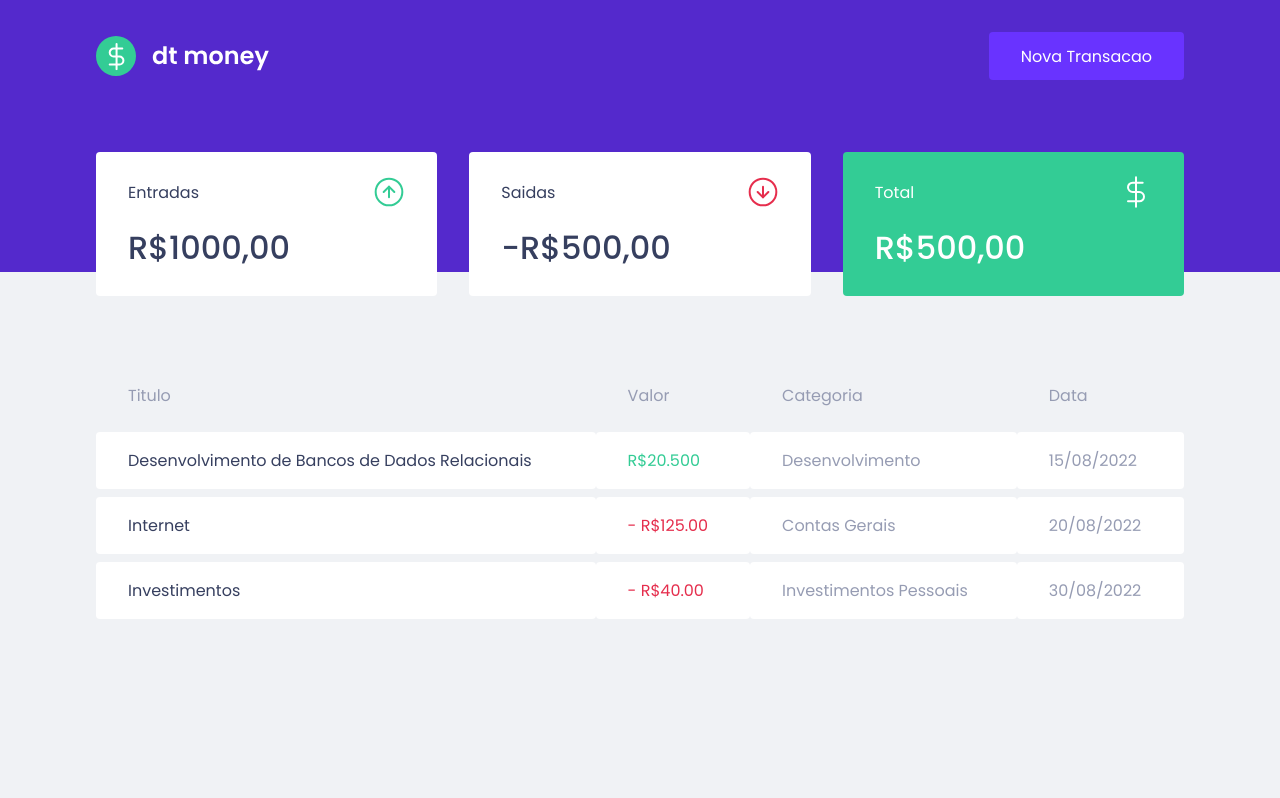
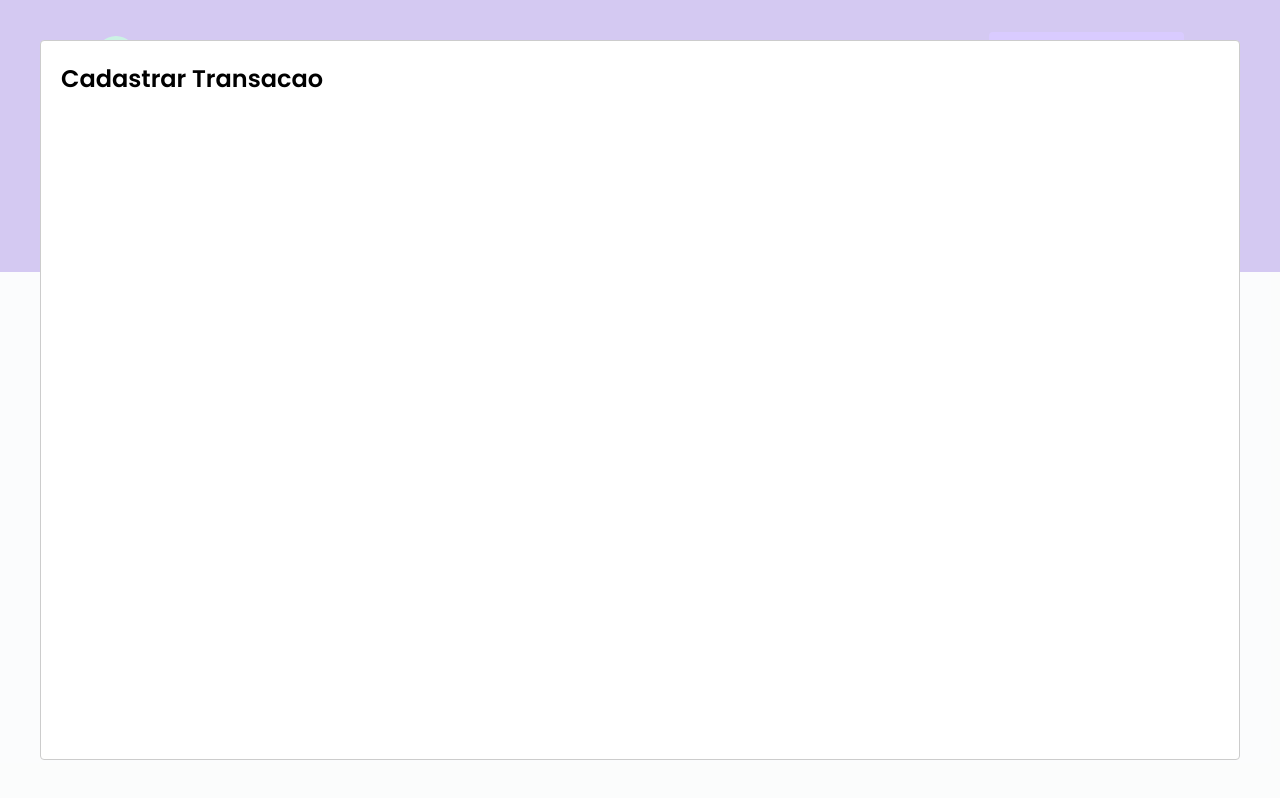
Before and after one commit to alimadeoliveiranatalia/dt_money, a React (Create React App) app: page / in a window 1280 px wide. Both pictures are taken after a click on the button "Nova Transacao". Built offline with nearby package versions, Linux system fonts and the light colour scheme; no server answers; what miragejs would draw is missing.

Commit message:
feat: add useState Modal

```diff
--- a/package.json
+++ b/package.json
@@ -7,6 +7,7 @@
     "miragejs": "^0.1.45",
     "react": "^18.2.0",
     "react-dom": "^18.2.0",
+    "react-modal": "^3.15.1",
     "react-scripts": "5.0.1",
     "styled-components": "^5.3.5",
     "web-vitals": "^2.1.0"
@@ -19,6 +20,7 @@
     "@types/node": "^16.7.13",
     "@types/react": "^18.0.0",
     "@types/react-dom": "^18.0.0",
+    "@types/react-modal": "^3.13.1",
     "@types/styled-components": "^5.1.26",
     "typescript": "^4.4.2"
   },
--- a/src/App.tsx
+++ b/src/App.tsx
@@ -1,12 +1,31 @@
+import { useState } from "react";
+import Modal from "react-modal";
 import { Dashboard } from "./components/Dashboard";
 import { Header } from "./components/Header";
 import { GlobalStyle } from "./styles/global";
 
+Modal.setAppElement("#root");
+
 export function App() {
+  const [ isNewTransactionModalOpen, setIsNewTransactionModalOpen ] = useState(false);
+
+    function handleOpenNewTransactionModal(){
+        setIsNewTransactionModalOpen(true);
+    }
+
+    function handleCloseNewTransaction(){
+        setIsNewTransactionModalOpen(false);
+    }
   return (
     <>
-      <Header />
+      <Header onOpenNewTransactionModal={ handleOpenNewTransactionModal } />
       <Dashboard />
+      <Modal
+        isOpen={ isNewTransactionModalOpen }
+        onRequestClose={ handleCloseNewTransaction }
+      >
+        <h2>Cadastrar Transacao</h2>
+      </Modal>
       <GlobalStyle />
     </>
   );
--- a/src/components/Header/index.tsx
+++ b/src/components/Header/index.tsx
@@ -1,12 +1,16 @@
 import logoImg from "../../assets/logo.svg";
 import { Container, Content } from "./styles";
 
-export function Header() {
+interface HeaderProps {
+    onOpenNewTransactionModal: () => void;
+}
+export function Header({ onOpenNewTransactionModal }: HeaderProps) {
+
     return (
         <Container>
             <Content>
                 <img src={ logoImg } alt="dt money" />
-                <button type="button">
+                <button type="button" onClick={ onOpenNewTransactionModal }>
                     Nova Transacao
                 </button>
             </Content>
```
Also changed, not shown: 1 other file (tests, documents, lock files or other folders).
